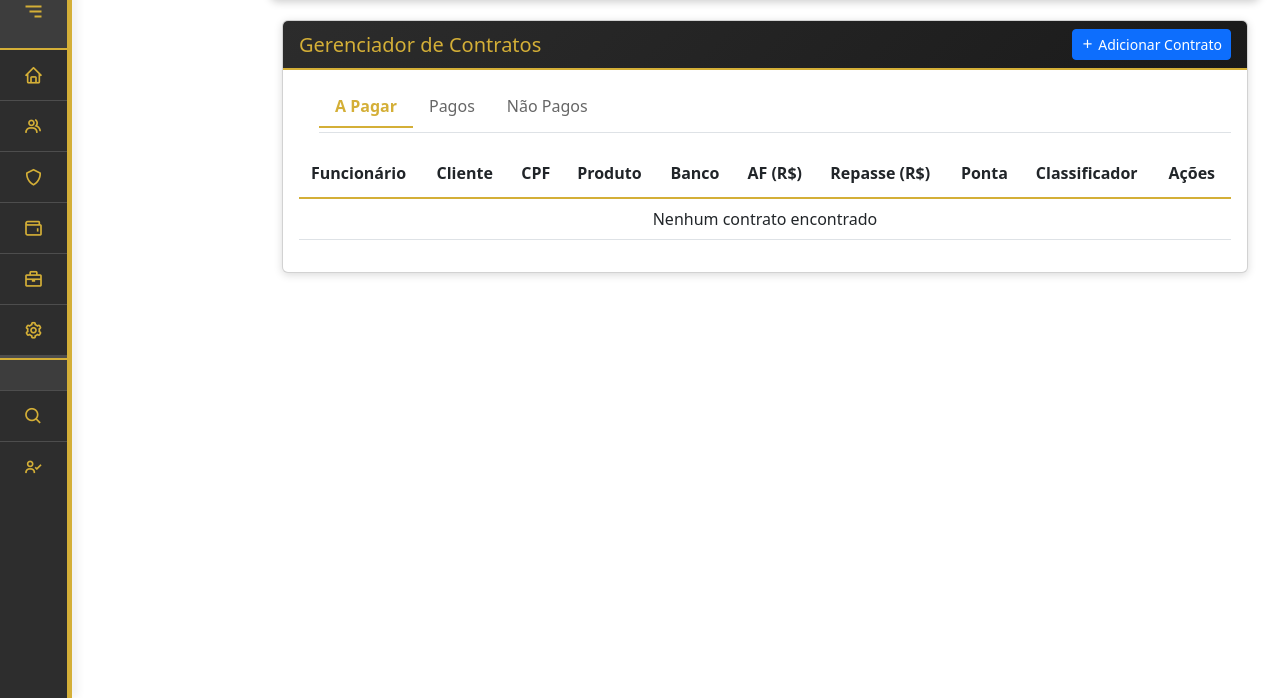
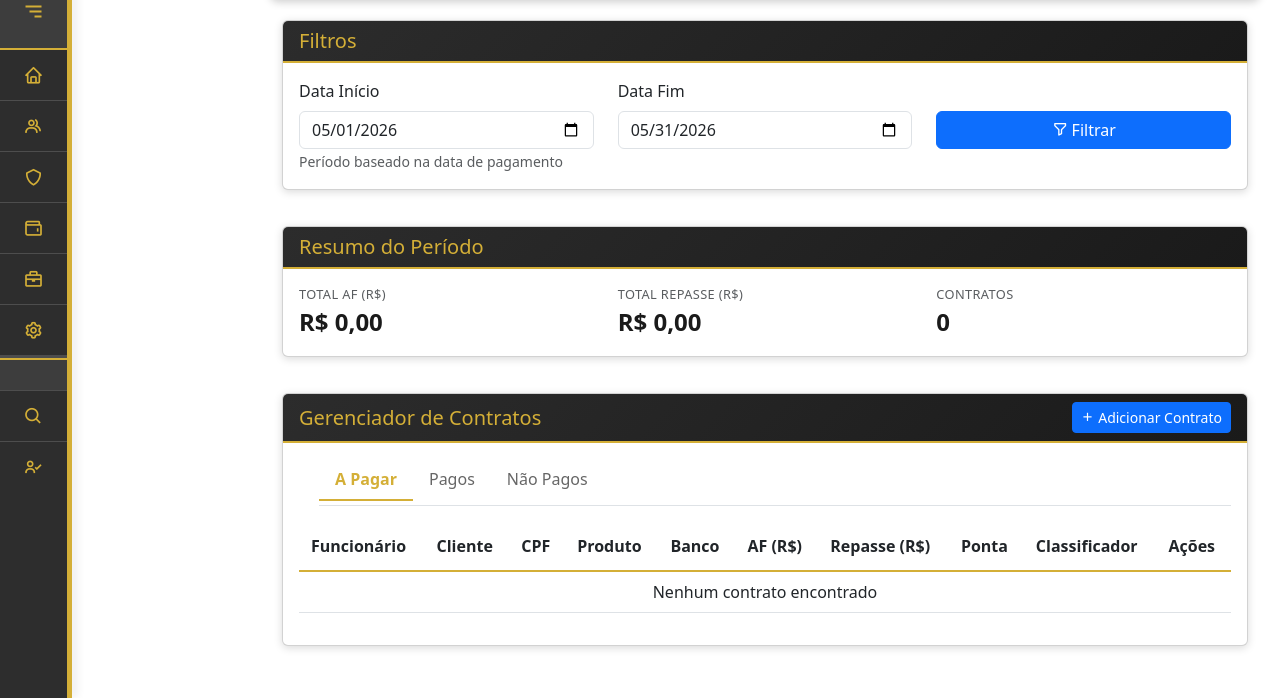
Before and after one commit to suportemoney/CapitalCredito, a Django app: page /vendas/financeiro/ in a window 1280 px wide. Shown: the part 102-800 px from the top of the page. Run offline with Django 5.2, Linux system fonts and the light colour scheme; the visitor is signed in with stand-in values (Sample User, id 1); data comes from the database, SQL or seed files in the repository; data that the repository does not hold is empty; some libraries are stand-ins or nearby versions.

Commit message:
Financeiro vendas

```diff
--- a/apps/vendas/financeiro_vendas/apis/gerenciar.py
+++ b/apps/vendas/financeiro_vendas/apis/gerenciar.py
@@ -6,7 +6,7 @@ from django.http import JsonResponse
 from django.views.decorators.http import require_http_methods
 from django.contrib.auth.decorators import login_required
 from django.db import transaction
-from django.db.models import Q
+from django.db.models import Sum, Count
 from datetime import datetime
 from apps.seguranca.permissoes.decorators import controle_acess
 from apps.vendas.financeiro_vendas.models import ContratoPagamento, Classificador
@@ -14,16 +14,89 @@ from apps.vendas.siape.models import Cliente, Produto
 from apps.rh.admin.models import Setor
 from apps.rh.funcionarios.models import Funcionario
 
+
+def _parse_intervalo_datas(request):
+    """Valida data_inicio e data_fim do GET; retorna tupla (date, date) ou JsonResponse de erro."""
+    data_inicio_str = request.GET.get('data_inicio', '').strip()
+    data_fim_str = request.GET.get('data_fim', '').strip()
+
+    if not data_inicio_str:
+        return JsonResponse({'success': False, 'message': 'Data início é obrigatória'}, status=400)
+    if not data_fim_str:
+        return JsonResponse({'success': False, 'message': 'Data fim é obrigatória'}, status=400)
+
+    try:
+        data_inicio = datetime.strptime(data_inicio_str, '%Y-%m-%d').date()
+        data_fim = datetime.strptime(data_fim_str, '%Y-%m-%d').date()
+    except ValueError:
+        return JsonResponse({'success': False, 'message': 'Formato de data inválido. Use AAAA-MM-DD'}, status=400)
+
+    if data_fim < data_inicio:
+        return JsonResponse({'success': False, 'message': 'Data fim não pode ser anterior à data início'}, status=400)
+
+    return data_inicio, data_fim
+
+
+def _filtrar_por_data_pagamento(queryset, data_inicio, data_fim):
+    """Filtra contratos com data_pagamento no intervalo informado."""
+    return queryset.filter(
+        data_pagamento__gte=data_inicio,
+        data_pagamento__lte=data_fim,
+    )
+
+
+@login_required
+@controle_acess('SS27')
+@require_http_methods(["GET"])
+def api_resumo_contratos(request):
+    """API GET para totais de AF, Repasse e quantidade de contratos no período (data_pagamento)."""
+    try:
+        intervalo = _parse_intervalo_datas(request)
+        if isinstance(intervalo, JsonResponse):
+            return intervalo
+        data_inicio, data_fim = intervalo
+
+        qs = _filtrar_por_data_pagamento(
+            ContratoPagamento.objects.filter(status_ativo=True),
+            data_inicio,
+            data_fim,
+        )
+        agg = qs.aggregate(
+            total_af=Sum('valor_af'),
+            total_repasse=Sum('valor_repasse'),
+            total_contratos=Count('id'),
+        )
+
+        return JsonResponse({
+            'success': True,
+            'data': {
+                'total_af': float(agg['total_af'] or 0),
+                'total_repasse': float(agg['total_repasse'] or 0),
+                'total_contratos': agg['total_contratos'] or 0,
+            }
+        })
+
+    except Exception as e:
+        return JsonResponse({'success': False, 'message': f'Erro ao obter resumo: {str(e)}'}, status=500)
+
+
 @login_required
 @controle_acess('SS27')
 @require_http_methods(["GET"])
 def api_listar_contratos(request):
-    """API GET para listar contratos filtrados por status"""
+    """API GET para listar contratos filtrados por status e data de pagamento"""
     try:
+        intervalo = _parse_intervalo_datas(request)
+        if isinstance(intervalo, JsonResponse):
+            return intervalo
+        data_inicio, data_fim = intervalo
+
         status = request.GET.get('status', 'A_PAGAR')
 
-        contratos = ContratoPagamento.objects.filter(
-            status_ativo=True
+        contratos = _filtrar_por_data_pagamento(
+            ContratoPagamento.objects.filter(status_ativo=True),
+            data_inicio,
+            data_fim,
         ).select_related(
             'user',
             'setor',
--- a/apps/vendas/financeiro_vendas/static/financeiro_vendas/css/index.css
+++ b/apps/vendas/financeiro_vendas/static/financeiro_vendas/css/index.css
@@ -75,3 +75,14 @@
 .btn-danger:hover {
     background: #c82333;
 }
+
+.card-resumo .resumo-metrica p.fs-4 {
+    color: #1a1a1a;
+    font-weight: 600;
+}
+
+.card-resumo .resumo-metrica small {
+    font-size: 0.8rem;
+    text-transform: uppercase;
+    letter-spacing: 0.03em;
+}
--- a/apps/vendas/financeiro_vendas/static/financeiro_vendas/js/index.js
+++ b/apps/vendas/financeiro_vendas/static/financeiro_vendas/js/index.js
@@ -1,7 +1,84 @@
 let statusAtual = 'A_PAGAR';
 
+function filtroDatasDisponivel() {
+    return $('#filtroDataInicio').length > 0 && $('#filtroDataFim').length > 0;
+}
+
+function inicializarFiltroDatasMesAtual() {
+    if (!filtroDatasDisponivel()) {
+        return;
+    }
+    const hoje = new Date();
+    const primeiroDiaMes = new Date(hoje.getFullYear(), hoje.getMonth(), 1);
+    const ultimoDiaMes = new Date(hoje.getFullYear(), hoje.getMonth() + 1, 0);
+    $('#filtroDataInicio').val(primeiroDiaMes.toISOString().split('T')[0]);
+    $('#filtroDataFim').val(ultimoDiaMes.toISOString().split('T')[0]);
+}
+
+function getFiltroDatas() {
+    if (!filtroDatasDisponivel()) {
+        return null;
+    }
+
+    const dataInicio = $('#filtroDataInicio').val();
+    const dataFim = $('#filtroDataFim').val();
+
+    if (!dataInicio) {
+        alert('Data início é obrigatória');
+        return null;
+    }
+    if (!dataFim) {
+        alert('Data fim é obrigatória');
+        return null;
+    }
+    if (dataFim < dataInicio) {
+        alert('Data fim não pode ser anterior à data início');
+        return null;
+    }
+
+    return { data_inicio: dataInicio, data_fim: dataFim };
+}
+
+function aplicarFiltros() {
+    const filtros = getFiltroDatas();
+    if (filtroDatasDisponivel() && !filtros) {
+        return;
+    }
+    if (filtros) {
+        carregarResumo();
+    }
+    carregarTabela(statusAtual);
+}
+
+function carregarResumo() {
+    const filtros = getFiltroDatas();
+    if (!filtros) {
+        return;
+    }
+
+    $.ajax({
+        url: '/vendas/financeiro/api/contratos/resumo/',
+        method: 'GET',
+        data: filtros,
+        success: function(response) {
+            if (response.success) {
+                $('#resumo-total-af').text(formatarMoeda(response.data.total_af));
+                $('#resumo-total-repasse').text(formatarMoeda(response.data.total_repasse));
+                $('#resumo-total-contratos').text(response.data.total_contratos);
+            } else {
+                alert('Erro: ' + (response.message || 'Erro desconhecido'));
+            }
+        },
+        error: function(xhr) {
+            const response = xhr.responseJSON || {};
+            alert('Erro ao carregar resumo: ' + (response.message || 'Erro desconhecido'));
+        }
+    });
+}
+
 $(document).ready(function() {
-    carregarTabela('A_PAGAR');
+    inicializarFiltroDatasMesAtual();
+    aplicarFiltros();
 
     $('#novo-status').on('change', function() {
         if ($(this).val() === 'PAGO') {
@@ -18,10 +95,21 @@ $(document).ready(function() {
 function carregarTabela(status) {
     statusAtual = status;
 
+    const filtros = getFiltroDatas();
+    if (filtroDatasDisponivel() && !filtros) {
+        return;
+    }
+
+    const params = { status: status };
+    if (filtros) {
+        params.data_inicio = filtros.data_inicio;
+        params.data_fim = filtros.data_fim;
+    }
+
     $.ajax({
         url: '/vendas/financeiro/api/contratos/listar/',
         method: 'GET',
-        data: { status: status },
+        data: params,
         success: function(response) {
             if (response.success) {
                 exibirTabela(status, response.data);
@@ -269,7 +357,7 @@ function salvarNovoContrato() {
                 } else if (modalElement) {
                     $(modalElement).modal('hide');
                 }
-                carregarTabela(statusAtual);
+                aplicarFiltros();
             } else {
                 alert('Erro: ' + response.message);
             }
@@ -297,16 +385,16 @@ function editarCampo(contratoId, campo, valor) {
         },
         success: function(response) {
             if (response.success) {
-                carregarTabela(statusAtual);
+                aplicarFiltros();
             } else {
                 alert('Erro: ' + response.message);
-                carregarTabela(statusAtual);
+                aplicarFiltros();
             }
         },
         error: function(xhr) {
             const response = xhr.responseJSON || {};
             alert('Erro ao editar campo: ' + (response.message || 'Erro desconhecido'));
-            carregarTabela(statusAtual);
+            aplicarFiltros();
         }
     });
 }
@@ -325,7 +413,7 @@ function inativarContrato(contratoId) {
         success: function(response) {
             if (response.success) {
                 alert(response.message);
-                carregarTabela(statusAtual);
+                aplicarFiltros();
             } else {
                 alert('Erro: ' + response.message);
             }
--- a/apps/vendas/financeiro_vendas/templates/financeiro_vendas/index.html
+++ b/apps/vendas/financeiro_vendas/templates/financeiro_vendas/index.html
@@ -7,6 +7,64 @@
 
 {% block content %}
 <div class="container-fluid">
+    <div class="row mb-3">
+        <div class="col-12">
+            <div class="card">
+                <div class="card-header">
+                    <h5 class="mb-0">Filtros</h5>
+                </div>
+                <div class="card-body">
+                    <div class="row align-items-end">
+                        <div class="col-md-4 mb-3 mb-md-0">
+                            <label class="form-label" for="filtroDataInicio">Data Início</label>
+                            <input type="date" class="form-control" id="filtroDataInicio" required>
+                        </div>
+                        <div class="col-md-4 mb-3 mb-md-0">
+                            <label class="form-label" for="filtroDataFim">Data Fim</label>
+                            <input type="date" class="form-control" id="filtroDataFim" required>
+                        </div>
+                        <div class="col-md-4 mb-3 mb-md-0">
+                            <button type="button" class="btn btn-primary w-100" onclick="aplicarFiltros()">
+                                <i class='bx bx-filter-alt'></i> Filtrar
+                            </button>
+                        </div>
+                    </div>
+                    <small class="text-muted">Período baseado na data de pagamento</small>
+                </div>
+            </div>
+        </div>
+    </div>
+    <div class="row mb-3">
+        <div class="col-12">
+            <div class="card card-resumo">
+                <div class="card-header">
+                    <h5 class="mb-0">Resumo do Período</h5>
+                </div>
+                <div class="card-body">
+                    <div class="row">
+                        <div class="col-md-4 mb-3 mb-md-0">
+                            <div class="resumo-metrica">
+                                <small class="text-muted d-block">Total AF (R$)</small>
+                                <p class="mb-0 fs-4" id="resumo-total-af">R$ 0,00</p>
+                            </div>
+                        </div>
+                        <div class="col-md-4 mb-3 mb-md-0">
+                            <div class="resumo-metrica">
+                                <small class="text-muted d-block">Total Repasse (R$)</small>
+                                <p class="mb-0 fs-4" id="resumo-total-repasse">R$ 0,00</p>
+                            </div>
+                        </div>
+                        <div class="col-md-4">
+                            <div class="resumo-metrica">
+                                <small class="text-muted d-block">Contratos</small>
+                                <p class="mb-0 fs-4" id="resumo-total-contratos">0</p>
+                            </div>
+                        </div>
+                    </div>
+                </div>
+            </div>
+        </div>
+    </div>
     <div class="row">
         <div class="col-12">
             <div class="card">
--- a/apps/vendas/financeiro_vendas/urls.py
+++ b/apps/vendas/financeiro_vendas/urls.py
@@ -10,6 +10,7 @@ urlpatterns = [
     path('classificador/', views.render_classificador, name='classificador'),
 
     # APIs Contratos
+    path('api/contratos/resumo/', apis_gerenciar.api_resumo_contratos, name='api_resumo_contratos'),
     path('api/contratos/listar/', apis_gerenciar.api_listar_contratos, name='api_listar_contratos'),
     path('api/contratos/criar/', apis_gerenciar.api_criar_contrato, name='api_criar_contrato'),
     path('api/contratos/editar-campo/<int:contrato_id>/', apis_gerenciar.api_editar_campo, name='api_editar_campo'),
```
